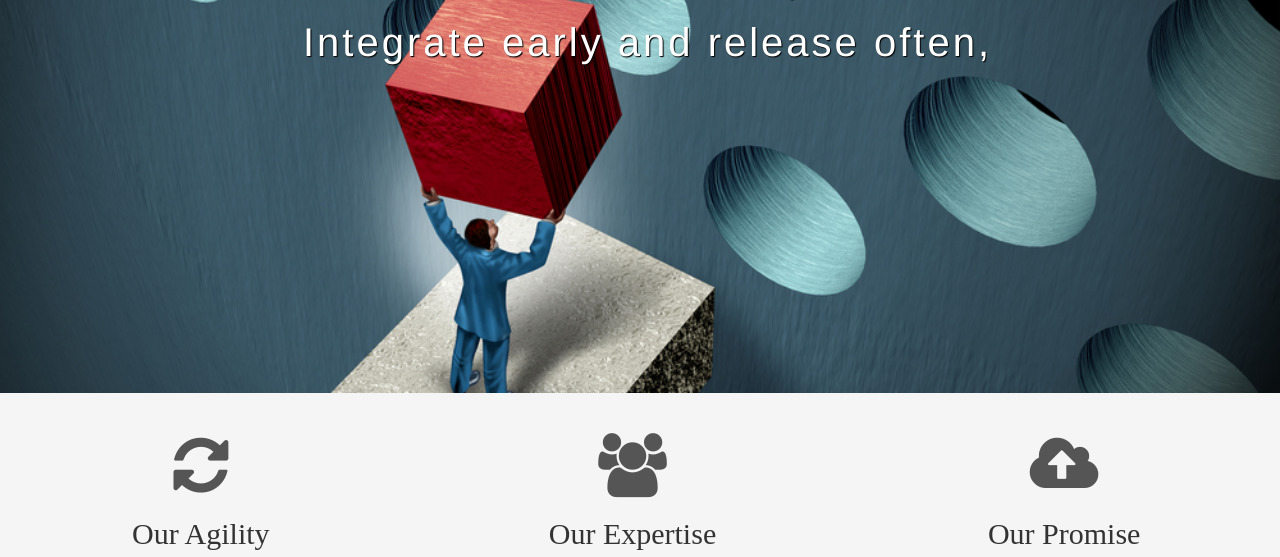
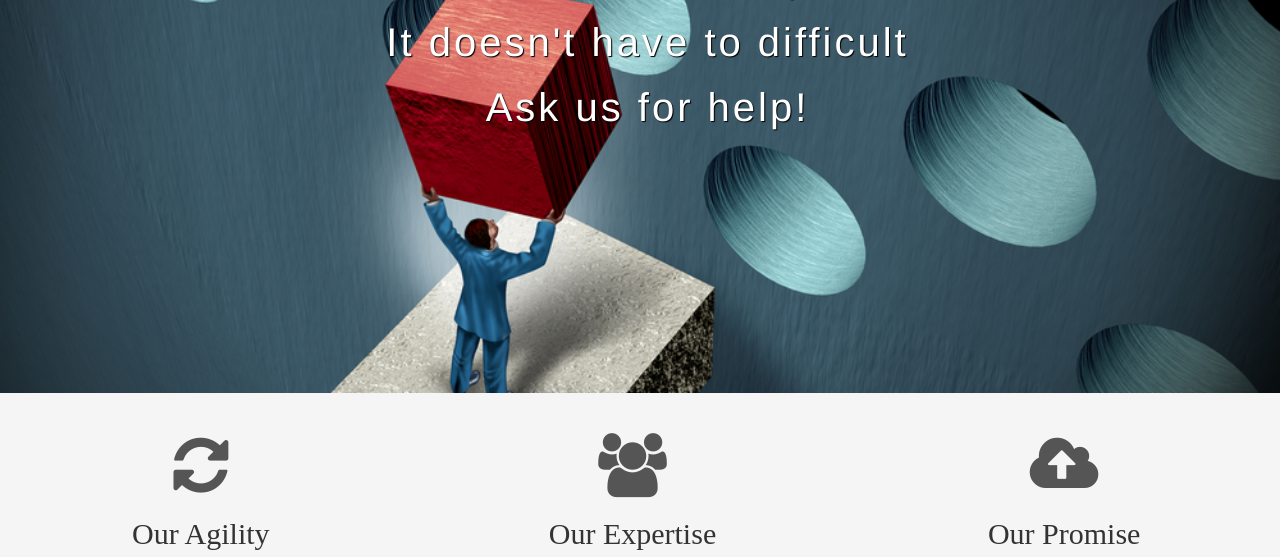
Before and after one commit to jason-archidera/companysitev2, a website: page app/index.html in a window 1280 px wide. Shown: the part 207-764 px from the top of the page. Drawn offline with nearby package versions, Linux system fonts and the light colour scheme; some packages are replaced by stand-ins of ours.

Commit message:
Front page fix

```diff
--- a/app/index.html
+++ b/app/index.html
@@ -62,7 +62,8 @@
         <header class="clearfix">
           <div class="img-responsive"><img src="assets/img/archidera_logo_white.png" alt=""></div>
           <p>API and Web Service specialists</p>
-          <p>Integrate early and release often,</p>
+          <p>It doesn't have to difficult</p>
+          <p>Ask us for help!</p>
         </header>
     </div><!-- /headerwrap -->
 
```
